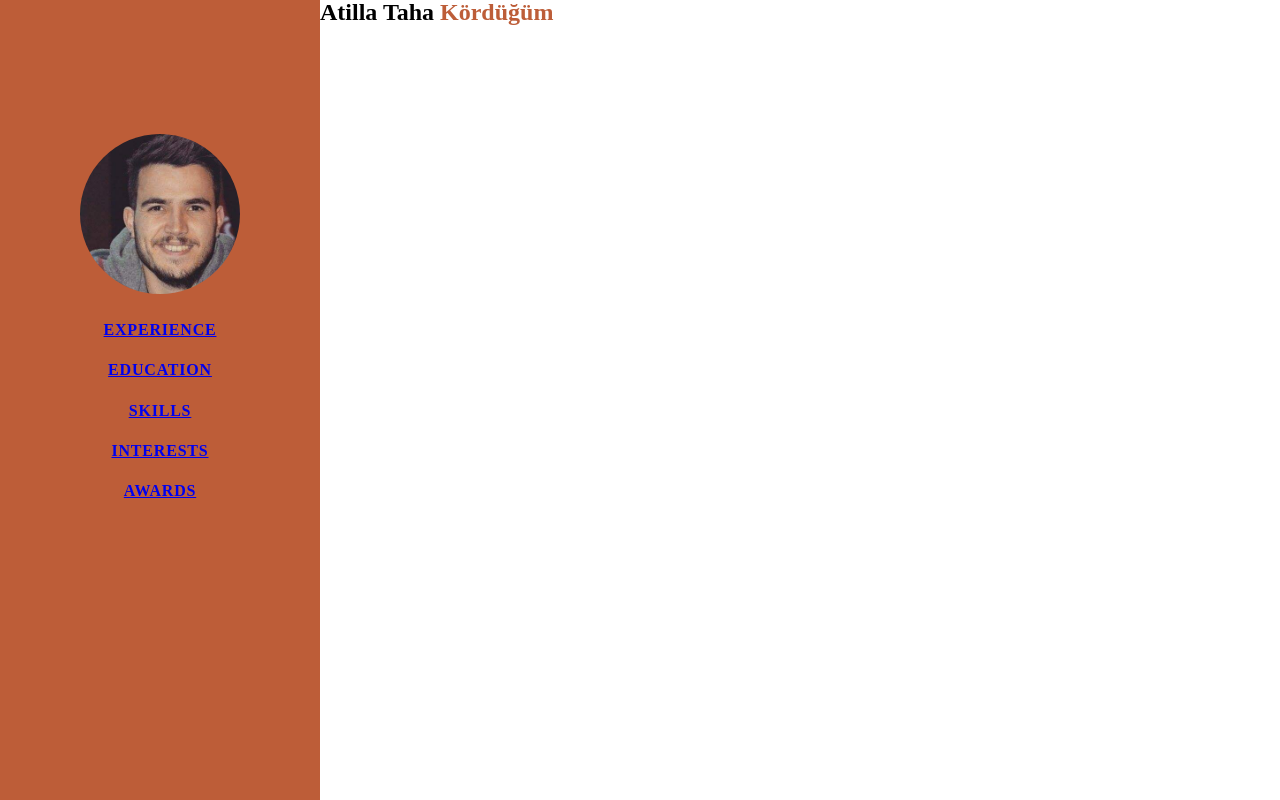
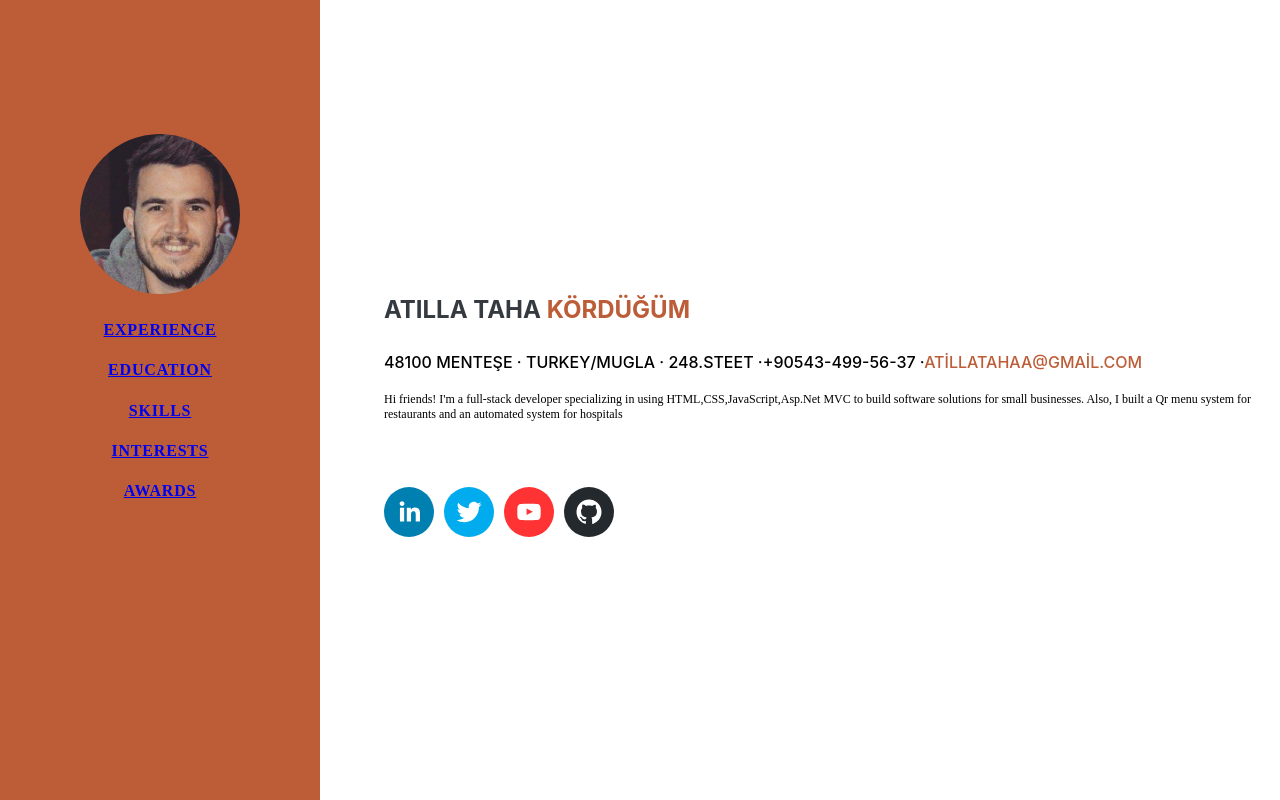
Before and after one commit to AtillaTahak/Resume-React, a React (Create React App) app: page / in a window 1280 px wide. Built offline with nearby package versions, Linux system fonts and the light colour scheme.

Commit message:
completed style for about page

```diff
--- a/src/App.js
+++ b/src/App.js
@@ -7,9 +7,6 @@ import { ThemeProvider } from 'styled-components'
 const theme ={
   colors:{
     default:'#bd5d38',
-    header:'#ebfbff',
-    body:'#fff',
-    footer:'#000333'
   }
 }
 function App() {
--- a/src/components/Contents/About.js
+++ b/src/components/Contents/About.js
@@ -1,6 +1,6 @@
 import React from 'react';
-import styled from 'styled-components'
-import {Context} from '../styles/About.styled'
+import { Context, Title, Titlespan, Adress, Description,SocialLink,TitleA } from '../styles/About.styled'
+
 
 
 
@@ -8,20 +8,19 @@ import {Context} from '../styles/About.styled'
 export const About = () => {
     return (
         <Context>
-            <Title>Atilla Taha  <Titlecolor>Kördüğüm</Titlecolor></Title>
-
+            <Title>Atilla Taha  <Titlespan>Kördüğüm</Titlespan></Title>
+            <Adress> 48100 MENTEŞE · TURKEY/MUGLA · 248.STEET ·+90543-499-56-37 ·<TitleA href='mailto:atillatahaa@gmail.com'>ATİLLATAHAA@GMAİL.COM</TitleA> </Adress>
+            <Description>Hi friends! I'm a full-stack developer specializing in using HTML,CSS,JavaScript,Asp.Net MVC to build software solutions for small businesses. Also, I built a Qr menu system for restaurants and an automated system for hospitals</Description>
+            <div>
+                <SocialLink url='https://www.linkedin.com/in/atilla-taha-kördüğüm/' />
+                <SocialLink url='https://twitter.com/atillatahaa' />
+                <SocialLink url='https://www.youtube.com/channel/UCmoD0x4Z9vdG2PCsI5p8FYg' />
+                <SocialLink url='https://github.com/AtillaTahak/' />
+            </div>
         </Context>
     );
 
 }
 
 
-const Title = styled.h1`
-line-height: 1;
-`
-const Titlecolor = styled.span`
-color: #bd5d38;
-`
-
-
 export default About;
--- a/src/components/styles/About.styled.js
+++ b/src/components/styles/About.styled.js
@@ -1,6 +1,48 @@
 import styled from 'styled-components'
+import { SocialIcon } from 'react-social-icons';
+
 
 export const Context = styled.section`
 display: flex;
 flex-direction: column;
+justify-content: center;
+height: 100vh;
+flex-wrap: wrap;
+margin-left: 4rem;
+gap: 20px;
+
 `
+export const Title = styled.h1`
+    margin-top: 0;
+    margin-bottom: 0.5rem;
+    font-family: "Saira Extra Condensed", -apple-system, BlinkMacSystemFont, "Segoe UI", Roboto, "Helvetica Neue", Arial, sans-serif, "Apple Color Emoji", "Segoe UI Emoji", "Segoe UI Symbol", "Noto Color Emoji";
+    font-weight: 700;
+    line-height: 1.2;
+    color: #343a40;
+    text-transform: uppercase;
+`
+export const Titlespan = styled.span`
+color: ${({theme})=>theme.colors.default};
+`
+export const TitleA = styled.a`
+color: ${({theme})=>theme.colors.default};
+text-decoration: none;
+`
+export const Adress = styled.p`
+font-family: "Saira Extra Condensed", -apple-system, BlinkMacSystemFont, "Segoe UI", Roboto, "Helvetica Neue", Arial, sans-serif, "Apple Color Emoji", "Segoe UI Emoji", "Segoe UI Symbol", "Noto Color Emoji";
+    text-transform: uppercase;
+    font-weight: 500;
+    font-size: 1rem;
+`
+export const Description = styled.p`
+    font-size: 0.75rem;
+    font-weight: 400;
+`
+
+export const SocialLink = styled(SocialIcon)`
+margin-right: 10px;
+margin-top: 5%;
+&:hover{
+    background-color: ${({theme})=>theme.colors.default};
+}
+`
```
Also changed, not shown: 1 other file (tests, documents, lock files or other folders).
